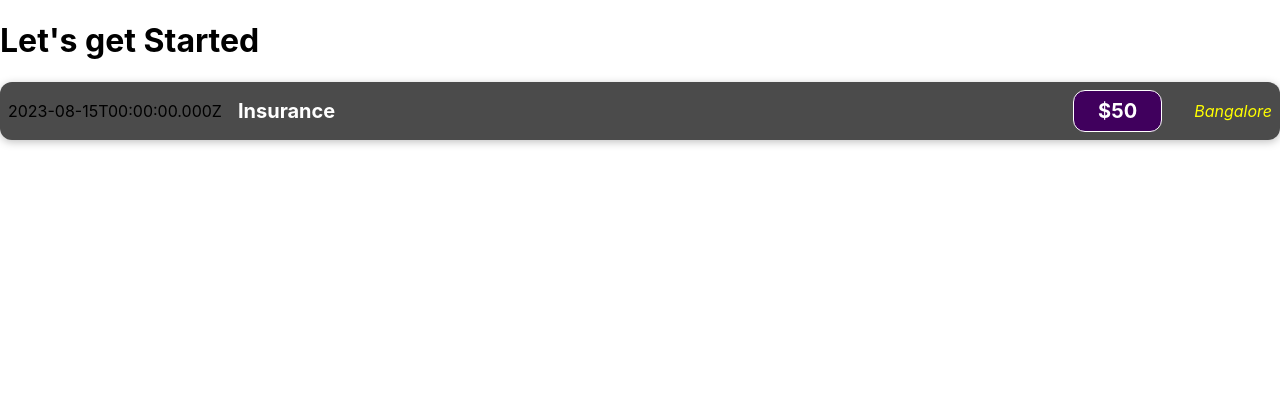
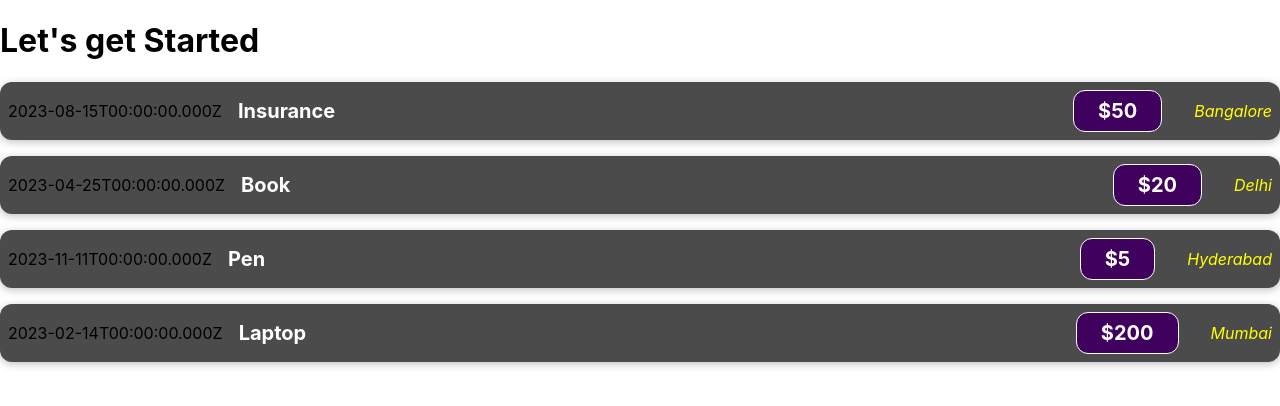
Before and after one commit to naavika/Learning-React, a React (Create React App) app: page / in a window 1280 px wide. Shown: the top 406 px of the page. Built offline with nearby package versions, Linux system fonts and the light colour scheme.

Commit message:
project-one

```diff
--- a/src/App.js
+++ b/src/App.js
@@ -1,11 +1,33 @@
-import ExpenseItem  from './components/ExpenseItem';
-import React from 'react';
+import ExpenseItem from "./components/ExpenseItem";
 
 function App() {
   return (
     <div>
       <h1>Let's get Started</h1>
-      <ExpenseItem></ExpenseItem>
+      <ExpenseItem
+        date={new Date(2023, 7, 15)}
+        title="Insurance"
+        price="50"
+        location="Bangalore"
+      ></ExpenseItem>
+      <ExpenseItem
+        date={new Date(2023, 3, 25)}
+        title="Book"
+        price="20"
+        location="Delhi"
+      ></ExpenseItem>
+      <ExpenseItem
+        date={new Date(2023, 10, 11)}
+        title="Pen"
+        price="5"
+        location="Hyderabad"
+      ></ExpenseItem>
+      <ExpenseItem
+        date={new Date(2023, 1, 14)}
+        title="Laptop"
+        price="200"
+        location="Mumbai"
+      ></ExpenseItem>
     </div>
   );
 }
--- a/src/components/ExpenseItem.js
+++ b/src/components/ExpenseItem.js
@@ -1,18 +1,13 @@
 import "./ExpenseItem.css";
 
-function ExpenseItem() {
-  const expenseDate = new Date(2023, 7, 15).toISOString();
-  const expenseTitle = "Insurance";
-  const expenseAmount = 50;
-  const expenseLocation = "Bangalore";
-
+function ExpenseItem(props) {
   return (
     <div className="expense-item">
-      <div>{expenseDate}</div>
+      <div>{props.date.toISOString()}</div>
       <div className="expense-item__description">
-        <h2>{expenseTitle}</h2>
-        <div className="expense-item__price">${expenseAmount}</div>
-        <div className="expense-item__location">{expenseLocation}</div>
+        <h2>{props.title}</h2>
+        <div className="expense-item__price">${props.price}</div>
+        <div className="expense-item__location">{props.location}</div>
       </div>
     </div>
   );
```
